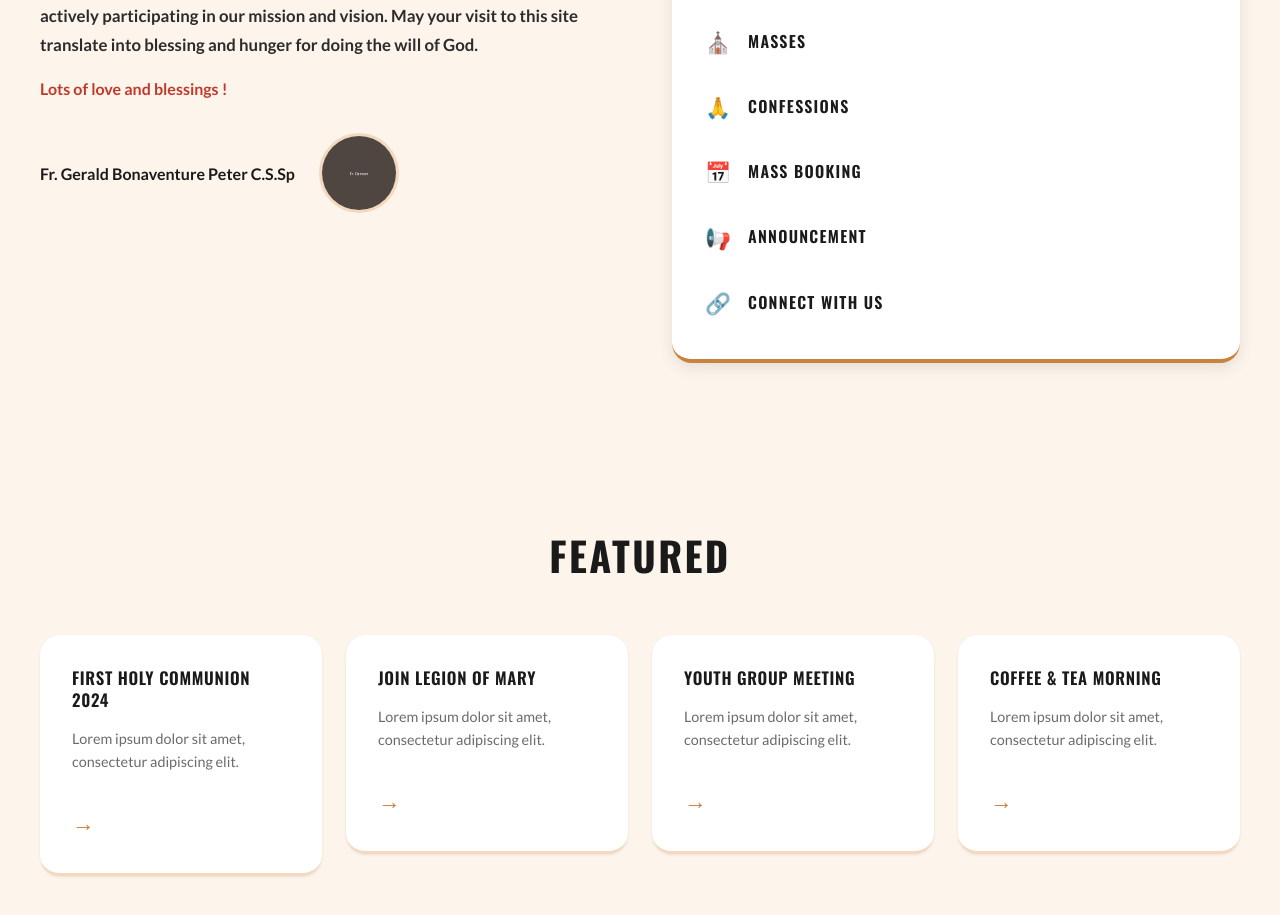
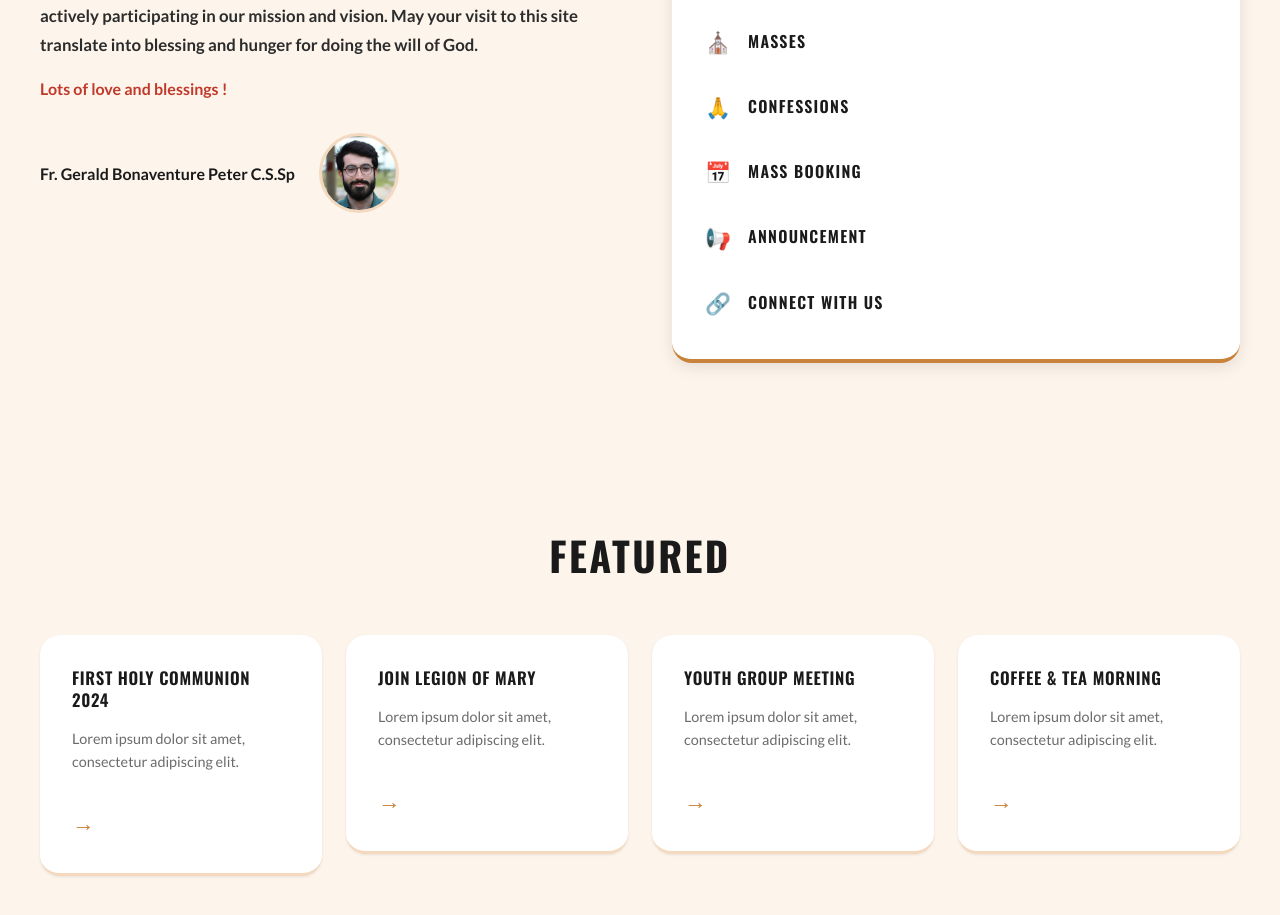
Before and after one commit to unaben/st-philips-neri-catholic-church, a Next.js app: page / in a window 1280 px wide. Shown: the part 1260-2175 px from the top of the page. Built offline with nearby package versions, Linux system fonts and the light colour scheme.

Commit message:
add dummy image & update data

```diff
--- a/src/components/sections/Welcome/Welcome.tsx
+++ b/src/components/sections/Welcome/Welcome.tsx
@@ -36,7 +36,7 @@ export default function Welcome() {
           <div className={styles.priestRow}>
             <p className={styles.priestName}>{churchInfo.priest}</p>
             <Image
-              src="/images/priest.jpg"
+              src="/images/priest-2.jpg"
               alt={`${churchInfo.priest}, parish priest`}
               width={80}
               height={80}
--- a/src/data/index.ts
+++ b/src/data/index.ts
@@ -118,7 +118,7 @@ export const socialLinks: SocialLink[] = [
 ];
 
 export const churchInfo = {
-  name: 'St. Philip Neri Catholic Church',
+  name: 'St. Philip Neri Catholic Church Smethwick',
   phone: '0121 558 1065',
   email: 'stphilip.smethwick@rcaob.org.uk',
   address: 'Messenger Road, Smethwick, Birmingham B66 3DU',
```
Also changed, not shown: src/app/[slug]/page.tsx (+16 -0 lines), public/images/priest-2.jpg (added).
